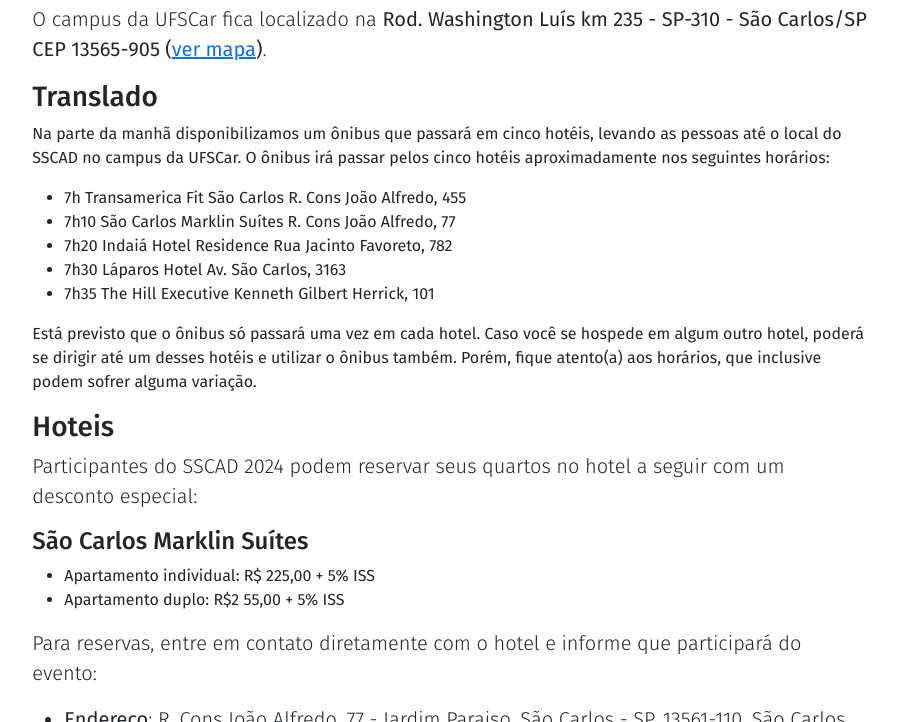
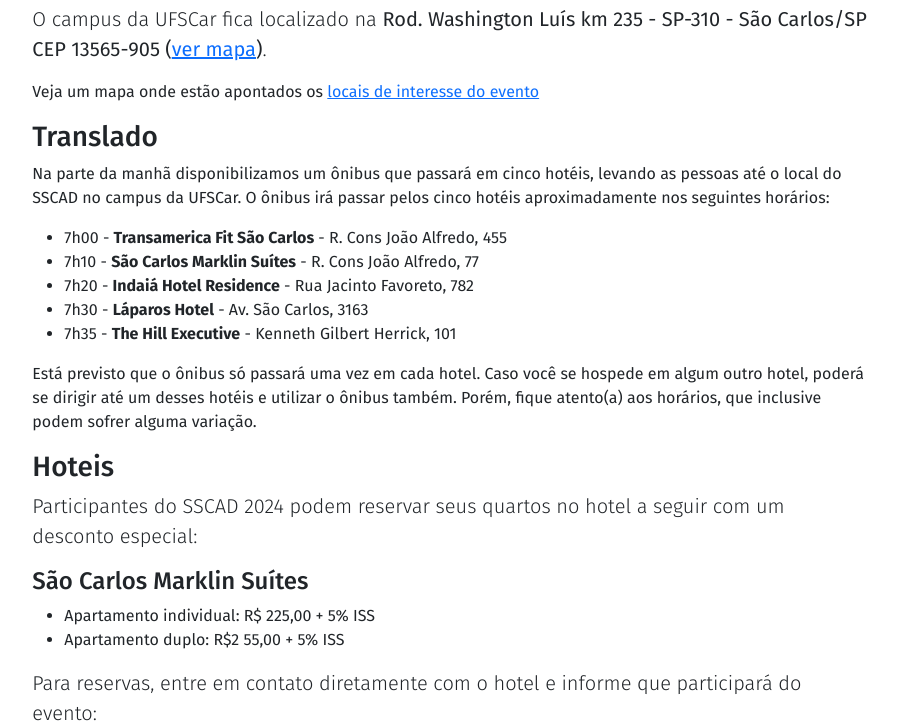
Before and after one commit to ce-acpad/sscad2024, a Jekyll site: the page built from travel_info.html, in a window 1280 px wide and 900 px high, scrolled down 893 px, cut to the strip 178-900 px from the top of the window. Shown: the whole strip, without its empty margins (189-1087 px from the left). Built offline with Jekyll 4.4.1, drawn with Linux system fonts in a browser that asks for light colours.

Commit message:
fix: map detail

```diff
--- a/travel_info.html
+++ b/travel_info.html
@@ -16,15 +16,16 @@
             <iframe src="https://www.google.com/maps/embed?pb=!1m18!1m12!1m3!1d1211.559464996152!2d-47.88218083035494!3d-21.98399419874472!2m3!1f0!2f0!3f0!3m2!1i1024!2i768!4f13.1!3m3!1m2!1s0x94b870d8899b96c5%3A0x26db4c677a5af1d4!2sUFSCar%20-%20Universidade%20Federal%20de%20S%C3%A3o%20Carlos!5e1!3m2!1spt-BR!2sbr!4v1711478653669!5m2!1spt-BR!2sbr" width="800" height="300" style="border:0;" allowfullscreen="" loading="lazy" referrerpolicy="no-referrer-when-downgrade"></iframe><br>
             O campus da UFSCar fica localizado na <strong>Rod. Washington Luís km 235 - SP-310 - São Carlos/SP CEP 13565-905 (<a href="https://maps.app.goo.gl/GGmk1UiytN8vHyD99">ver mapa</a>)</strong>.
         </p>
+        <p>Veja um mapa onde estão apontados os <a href="{{ '/assets/img/mapa_ufscar.png' | relative_url }}" >locais de interesse do evento</a></p>
 
         <h3>Translado</h3>
         <p>Na parte da manhã disponibilizamos um ônibus que passará em cinco hotéis, levando as pessoas até o local do SSCAD no campus da UFSCar. O ônibus irá passar pelos cinco hotéis aproximadamente nos seguintes horários:</p>
         <ul>
-            <li>7h            Transamerica Fit São Carlos        R. Cons João Alfredo, 455</li>
-            <li>7h10        São Carlos Marklin Suítes        R. Cons João Alfredo, 77</li>
-            <li>7h20        Indaiá Hotel Residence        Rua Jacinto Favoreto, 782</li>
-            <li>7h30        Láparos Hotel        Av. São Carlos, 3163</li>
-            <li>7h35        The Hill Executive        Kenneth Gilbert Herrick, 101</li>
+            <li>7h00 - <b>Transamerica Fit São Carlos</b> -       R. Cons João Alfredo, 455</li>
+            <li>7h10 - <b>São Carlos Marklin Suítes</b> -       R. Cons João Alfredo, 77</li>
+            <li>7h20 - <b>Indaiá Hotel Residence</b> -       Rua Jacinto Favoreto, 782</li>
+            <li>7h30 - <b>Láparos Hotel</b> -        Av. São Carlos, 3163</li>
+            <li>7h35 - <b>The Hill Executive</b> -       Kenneth Gilbert Herrick, 101</li>
         </ul>
         <p>Está previsto que o ônibus só passará uma vez em cada hotel. Caso você se hospede em algum outro hotel, poderá se dirigir até um desses hotéis e utilizar o ônibus também. Porém, fique atento(a) aos horários, que inclusive podem sofrer alguma variação.</p>
 
```
Also changed, not shown: 1 other file.
